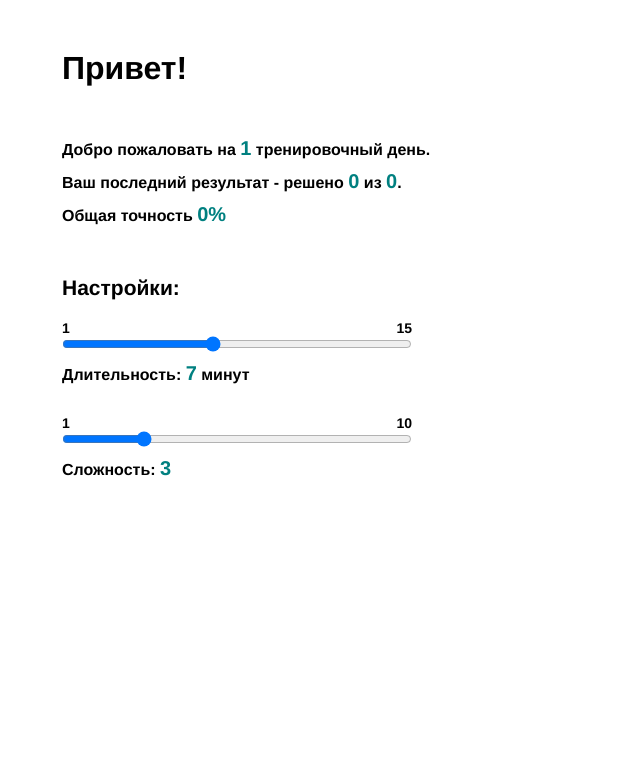
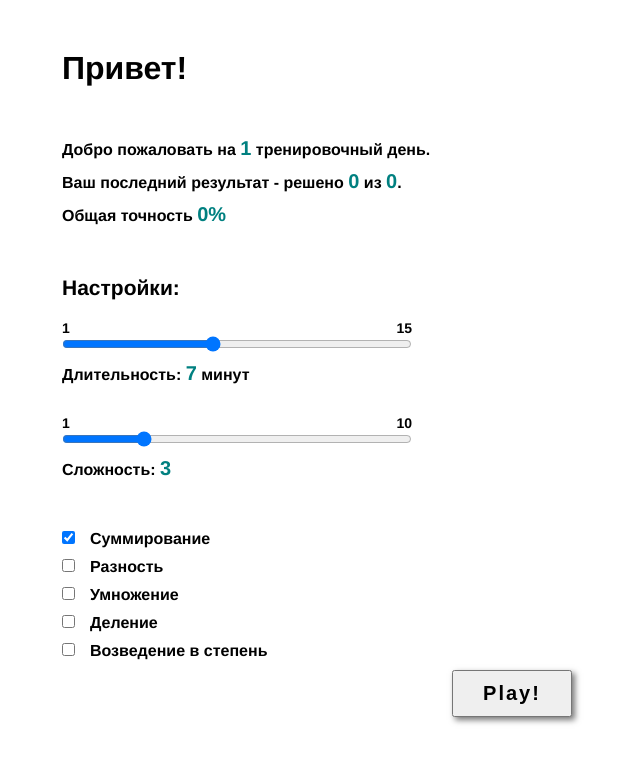
Before and after one commit to Meidro/workout_brain, a Vue app: page / in a window 1280 px wide. Shown: the top 762 px of the page, without its empty margins (128-768 px from the left). Built offline with nearby package versions, Linux system fonts and the light colour scheme.

Commit message:
добавил компонент с чекбоксами

```diff
--- /dev/null
+++ b/src/components/SettingsCheckbox.vue
@@ -0,0 +1,55 @@
+<template>
+   <div class="checkbox">
+      <div v-for="checkbox in checkboxs" :key="checkbox.value" class="checkbox__item mb-10">
+         <input type="checkbox" :id="checkbox.value" :value="checkbox.value" v-model="checkboxsValue" />
+         <label :for="checkbox.value">{{ checkbox.label }}</label>
+      </div>
+   </div>
+</template>
+
+<script lang="ts">
+   import {defineComponent, ref, watch, onMounted} from 'vue'
+   import store from '@/store'
+
+   export default defineComponent({
+      setup() {
+         const checkboxs = [
+            {value: '+', label: 'Суммирование'},
+            {value: '-', label: 'Разность'},
+            {value: '*', label: 'Умножение'},
+            {value: '/', label: 'Деление'},
+            {value: '**', label: 'Возведение в степень'},
+         ]
+
+         const checkboxsValue = ref(['+'])
+
+         watch(
+            () => checkboxsValue.value,
+            () => {
+               store.commit('setCheckboxValue', checkboxsValue.value)
+               localStorage.setItem('checkbox', JSON.stringify(checkboxsValue.value))
+            },
+            {deep: true}
+         )
+
+         onMounted(() => {
+            const checkboxsStr = localStorage.getItem('checkbox')
+            if (checkboxsStr) {
+               const checkboxs = JSON.parse(checkboxsStr)
+               checkboxsValue.value = checkboxs
+            }
+         })
+
+         return {
+            checkboxs,
+            checkboxsValue,
+         }
+      },
+   })
+</script>
+
+<style scoped>
+   .checkbox__item label {
+      margin-left: 15px;
+   }
+</style>
--- a/src/components/SettingsRange.vue
+++ b/src/components/SettingsRange.vue
@@ -1,6 +1,5 @@
 <template>
    <div class="range">
-      <h3>Настройки:</h3>
       <div class="range__item">
          <div class="badges">
             <span>1</span>
@@ -59,12 +58,9 @@
 </script>
 
 <style scoped>
-   h3 {
-      font-size: 21px;
-      margin-bottom: 20px;
-   }
    .range {
       width: 350px;
+      margin-bottom: 50px;
    }
    .badges {
       display: flex;
--- a/src/store/index.ts
+++ b/src/store/index.ts
@@ -11,6 +11,7 @@ export default createStore({
          duration: 7,
          complexity: 3,
       },
+      checkboxValue: ['+'],
    },
    getters: {},
    mutations: {
@@ -20,6 +21,9 @@ export default createStore({
       setSettings(state, settings) {
          state.settings = settings
       },
+      setCheckboxValue(state, checkboxValue) {
+         state.checkboxValue = checkboxValue
+      },
    },
    actions: {},
    modules: {},
--- a/src/views/StartPage.vue
+++ b/src/views/StartPage.vue
@@ -2,7 +2,12 @@
    <h1>Привет!</h1>
    <CurrentTrainingDay />
    <DisplayStatistics />
+   <h3>Настройки:</h3>
    <SettingsRange />
+   <SettingsCheckbox />
+   <div class="btn">
+      <button>Play!</button>
+   </div>
 </template>
 
 <script lang="ts">
@@ -10,12 +15,13 @@
    import CurrentTrainingDay from '@/components/CurrentTrainingDay.vue'
    import DisplayStatistics from '@/components/DisplayStatistics.vue'
    import SettingsRange from '@/components/SettingsRange.vue'
+   import SettingsCheckbox from '@/components/SettingsCheckbox.vue'
 
    export default defineComponent({
       setup() {
          return {}
       },
-      components: {CurrentTrainingDay, DisplayStatistics, SettingsRange},
+      components: {CurrentTrainingDay, DisplayStatistics, SettingsRange, SettingsCheckbox},
    })
 </script>
 
@@ -24,4 +30,21 @@
       margin-bottom: 50px;
       padding-top: 50px;
    }
+   h3 {
+      font-size: 21px;
+      margin-bottom: 20px;
+   }
+   .btn {
+      text-align: center;
+   }
+   button {
+      padding: 10px 0;
+      font-weight: 700;
+      font-size: 20px;
+      letter-spacing: 2px;
+      display: inline-block;
+      width: 120px;
+      margin: 0 auto;
+      box-shadow: 3px 3px 6px #777;
+   }
 </style>
```
